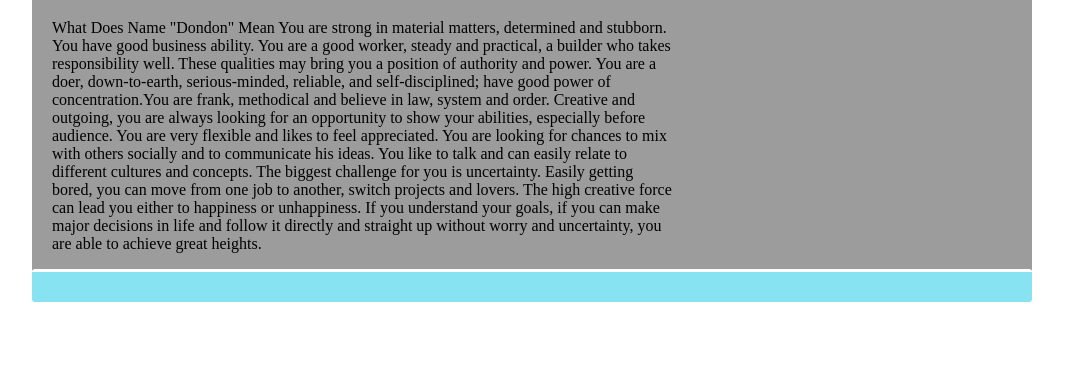
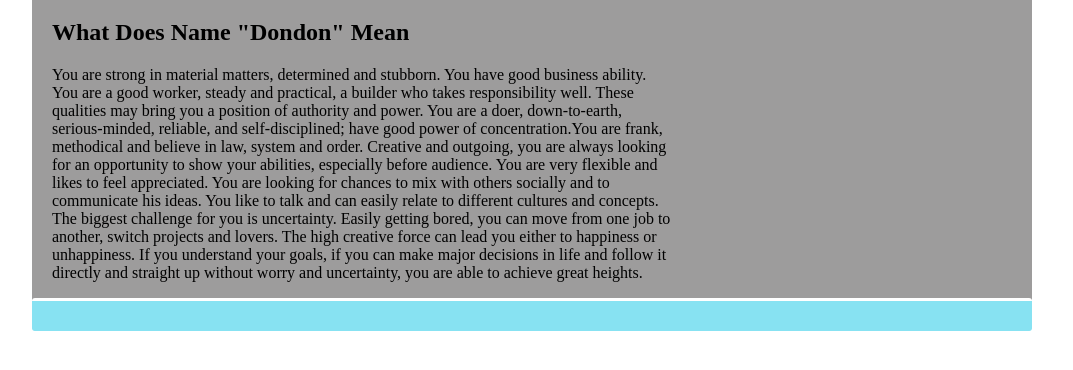
Before and after one commit to fairphantom/PROF-ELECT-WS101, a plain HTML site: page home.html in a window 1280 px wide. Shown: the part 406-776 px from the top of the page, without its empty margins (108-1181 px from the left). Drawn offline with Linux system fonts and the light colour scheme.

Commit message:
added css

```diff
--- a/home.html
+++ b/home.html
@@ -29,8 +29,8 @@
 
 		<div class="rightcol">
 			<i><h1 class="About"> ME MYSELF AND I</h1></i>
-			<p><h2></h2> </p>
-			<p>What Does Name "Dondon" Mean
+			<p><h2>What Does Name "Dondon" Mean</h2> </p>
+			<p>
 				You are strong in material matters, determined and stubborn. You have good business ability. You are a good worker, steady and practical, a builder who takes responsibility well. These qualities may bring you a position of authority and power. You are a doer, down-to-earth, serious-minded, reliable, and self-disciplined; have good power of concentration.You are frank, methodical and believe in law, system and order.
 				Creative and outgoing, you are always looking for an opportunity to show your abilities, especially before audience. You are very flexible and likes to feel appreciated. You are looking for chances to mix with others socially and to communicate his ideas. You like to talk and can easily relate to different cultures and concepts. The biggest challenge for you is uncertainty. Easily getting bored, you can move from one job to another, switch projects and lovers. The high creative force can lead you either to happiness or unhappiness. If you understand your goals, if you can make major decisions in life and follow it directly and straight up without worry and uncertainty, you are able to achieve great heights.</p>
 		</div>
```
